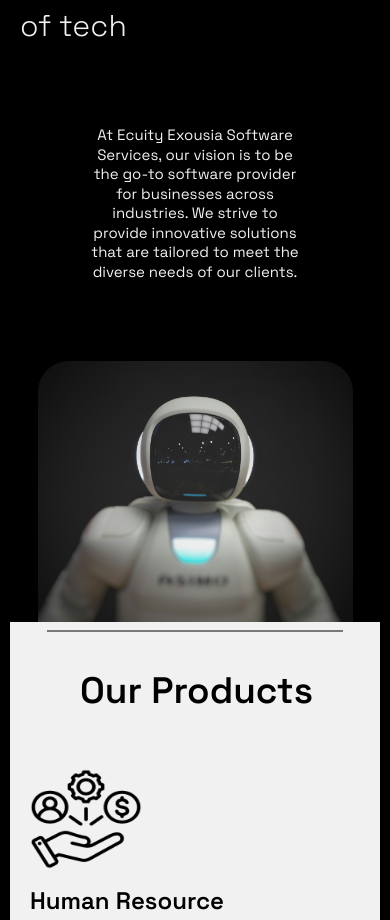
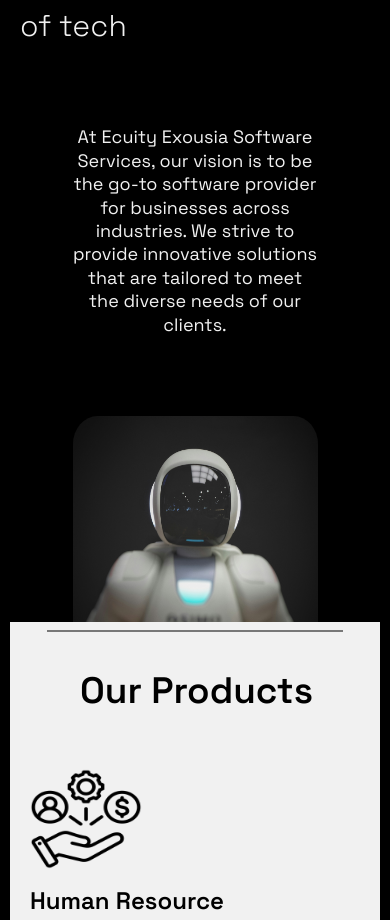
Before and after one commit to Sanath2349/ecuityexousia, a React (Create React App) app: page / in a window 390 px wide. Shown: the part 1171-2091 px from the top of the page. Built offline with nearby package versions, Linux system fonts and the light colour scheme.

Commit message:
responsive

```diff
--- a/src/components/Homepage/Homepage.css
+++ b/src/components/Homepage/Homepage.css
@@ -637,14 +637,14 @@
     width: auto;
   }
   .visionContent p {
-    font-size: 15px;
-    width: 60%;
+    font-size: 18px;
+    width: 70%;
     text-align: center;
   }
 
   .visionContent img {
-    width: 90%;
-    height: 300px;
+    width: 70%;
+    height: 280px;
     /* margin-top: 60px;
     margin-left: 25px; */
   }
```
